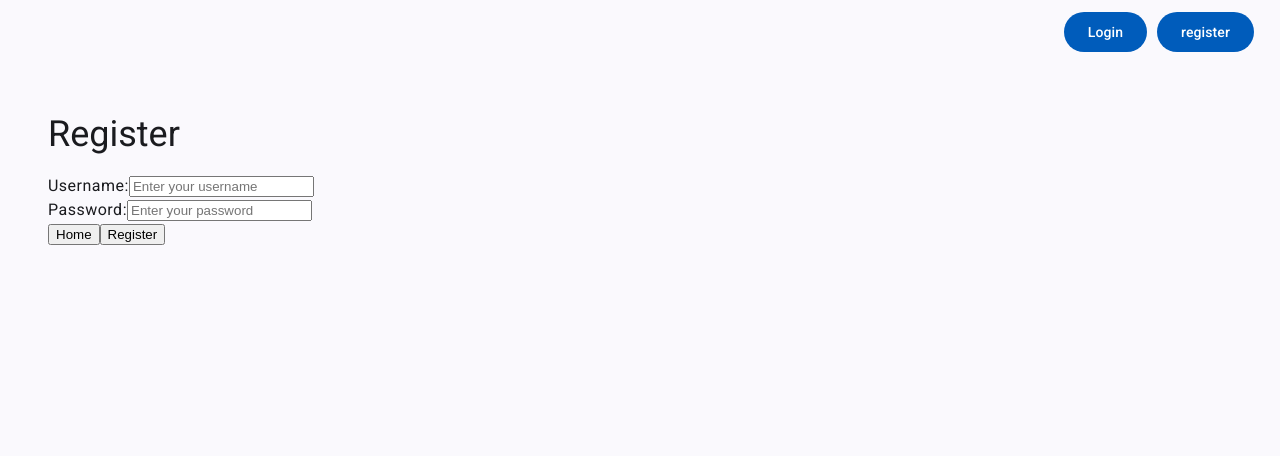
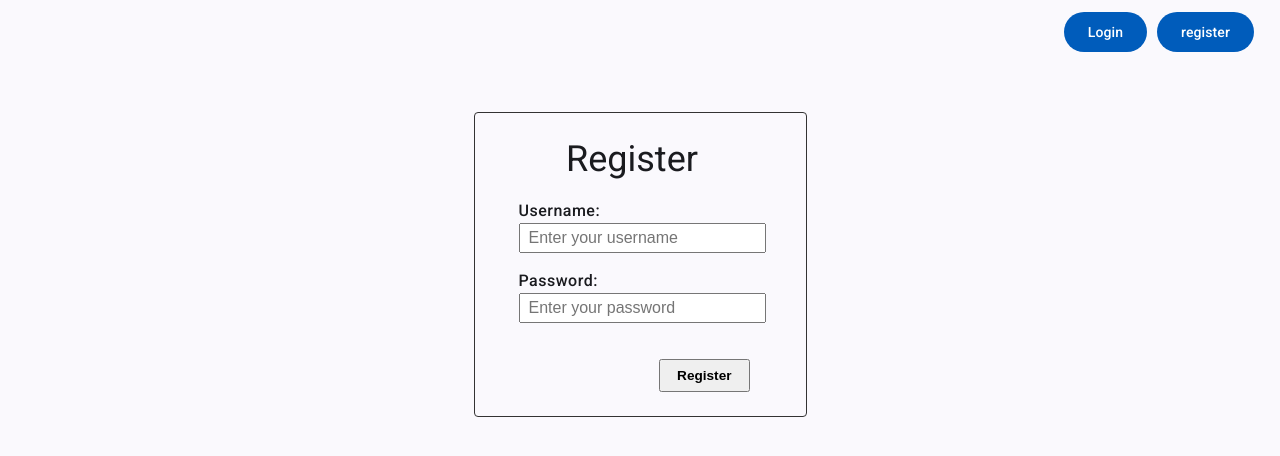
Before and after one commit to dmmuralitharan/angular-signal-jwt-auth, an Angular app: page /register in a window 1280 px wide. Shown: the top 456 px of the page. Built offline with nearby package versions, Linux system fonts and the light colour scheme.

Commit message:
add style for forms

```diff
--- a/src/app/pages/login/login.component.html
+++ b/src/app/pages/login/login.component.html
@@ -1,3 +1,4 @@
+<div class="login-container">
 <div class="login">
   <div class="login-form" [formGroup]="form">
     <h3>Login</h3>
@@ -18,8 +19,8 @@
   </div>
 
   <div class="form-actions">
-    <button class="btn" routerLink="/home">Home</button>
+    <button class="btn" (click)="login()">Login</button>
 
-    <button class="btn" (click)="login()">Login</button>
+    <!-- <button class="btn" routerLink="/home">Home</button> -->
   </div>
 </div>
--- a/src/app/pages/login/login.component.scss
+++ b/src/app/pages/login/login.component.scss
@@ -0,0 +1,53 @@
+
+.login-container {
+    display: flex;
+    justify-content: center;
+    align-items: center;
+}
+
+.login {
+    max-width: 400px;
+    margin: 0 auto;
+    padding-top: 100px;
+    border: 1px solid #333;
+    border-radius: 4px ;
+    padding: 1.5rem 2.5rem 1.5rem 1.5rem;
+
+
+    h3 {
+        text-align: center;
+    }
+}
+
+.login-form {
+    display: flex;
+    flex-direction: column;
+    padding: 0 20px 20px 20px;
+
+    label {
+        display: block;
+        font-weight: 500;
+    }
+
+    input {
+        display: block;
+        width: 100%;
+        margin-bottom: 1rem;
+        font-size: 1rem;
+        padding: 4px 8px;
+    }
+}
+
+.form-actions {
+    button {
+        padding: 0.45rem 1rem;
+        font-weight: bold;
+        font-size: 0.85rem;
+        float: right;
+
+    }
+    button:last-child {
+        margin-right: 1rem;
+    }
+
+}
--- a/src/app/pages/login/login.component.ts
+++ b/src/app/pages/login/login.component.ts
@@ -1,12 +1,12 @@
 import { Component, inject } from '@angular/core';
 import { FormBuilder, ReactiveFormsModule } from '@angular/forms';
 import { AuthService } from '../../core/services/auth.service';
-import { Router } from '@angular/router';
+import { Router, RouterLink } from '@angular/router';
 
 @Component({
   selector: 'app-login',
   standalone: true,
-  imports: [ReactiveFormsModule],
+  imports: [ReactiveFormsModule, RouterLink],
   templateUrl: './login.component.html',
   styleUrl: './login.component.scss',
 })
--- a/src/app/pages/register/register.component.html
+++ b/src/app/pages/register/register.component.html
@@ -1,3 +1,4 @@
+<div class="register-container">
 <div class="register">
   <div class="register-form" [formGroup]="form">
     <h3>Register</h3>
@@ -18,8 +19,9 @@
   </div>
 
   <div class="form-actions">
-    <button class="btn" routerLink="/home">Home</button>
+    <button class="btn" (click)="register()">Register</button>
 
-    <button class="btn" (click)="register()">Register</button>
+    <!-- <button class="btn" routerLink="/home">Home</button> -->
+  </div>
   </div>
 </div>
--- a/src/app/pages/register/register.component.scss
+++ b/src/app/pages/register/register.component.scss
@@ -0,0 +1,53 @@
+
+.register-container {
+    display: flex;
+    justify-content: center;
+    align-items: center;
+
+}
+
+.register {
+    max-width: 400px;
+    margin: 0 auto;
+    padding-top: 100px;
+    border: 1px solid #333;
+    border-radius: 4px ;
+    padding: 1.5rem 2.5rem 1.5rem 1.5rem;
+
+    h3 {
+        text-align: center;
+    }
+}
+
+.register-form {
+    display: flex;
+    flex-direction: column;
+    padding: 0 20px 20px 20px;
+
+    label {
+        display: block;
+        font-weight: 500;
+    }
+
+    input {
+        display: block;
+        width: 100%;
+        margin-bottom: 1rem;
+        font-size: 1rem;
+        padding: 4px 8px;
+    }
+}
+
+.form-actions {
+    button {
+        padding: 0.45rem 1rem;
+        font-weight: bold;
+        font-size: 0.85rem;
+        float: right;
+
+    }
+    button:last-child {
+        margin-right: 1rem;
+    }
+
+}
```
